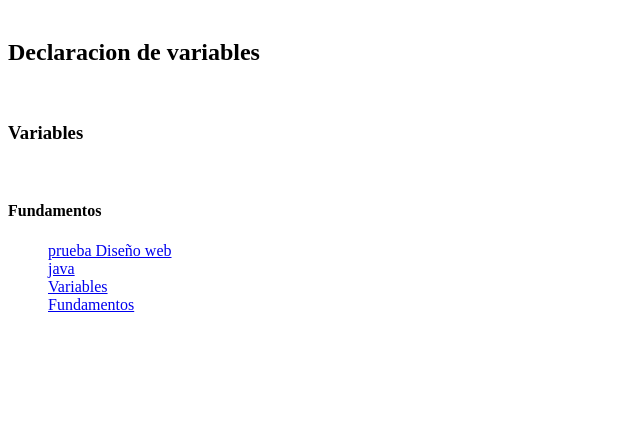
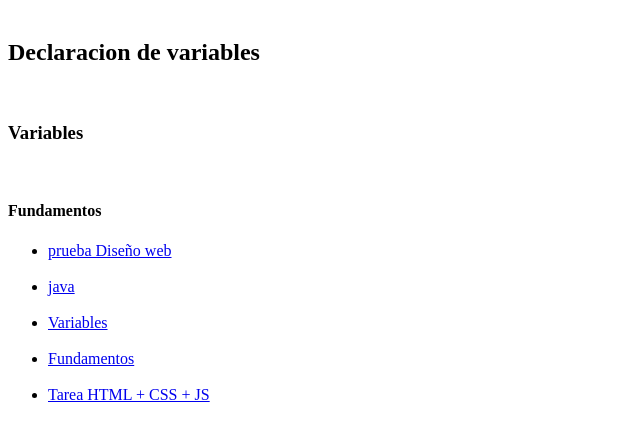
Before and after one commit to alfarotania900-sketch/Pr-cticas--diseno-web, a plain HTML site: page index.html in a window 1280 px wide. Shown: the part 79-520 px from the top of the page, without its empty margins (0-640 px from the left). Drawn offline with Linux system fonts and the light colour scheme.

Commit message:
Add files via upload

```diff
--- a/index.html
+++ b/index.html
@@ -15,12 +15,13 @@
        </h3><br>
        <h4>Fundamentos</h4>
    <ul>
-    <il>
-        <a href="pruebajs.html"> prueba Diseño web</a><br></il>
-        <il><a  href="ejercicio1,.html"> java</a><br></il>
-        <il><a href="Tarea2js.html">Variables</a> <br></il>
-        <il><a href="fundamentosjs.html">Fundamentos</a><br>
-       </il>
+    <li>
+        <a href="pruebajs.html"> prueba Diseño web</a></li><br>
+        <li><a  href="ejercicio1,.html"> java</a></li><br>
+        <li><a href="Tarea2js.html">Variables</a> </li><br>
+        <li><a href="fundamentosjs.html">Fundamentos</a></li><br>
+        <li><a href="paginaindex.html">Tarea HTML + CSS + JS</a></li><br>
+    </li>
    </ul>
 </body>
 </html>
```
